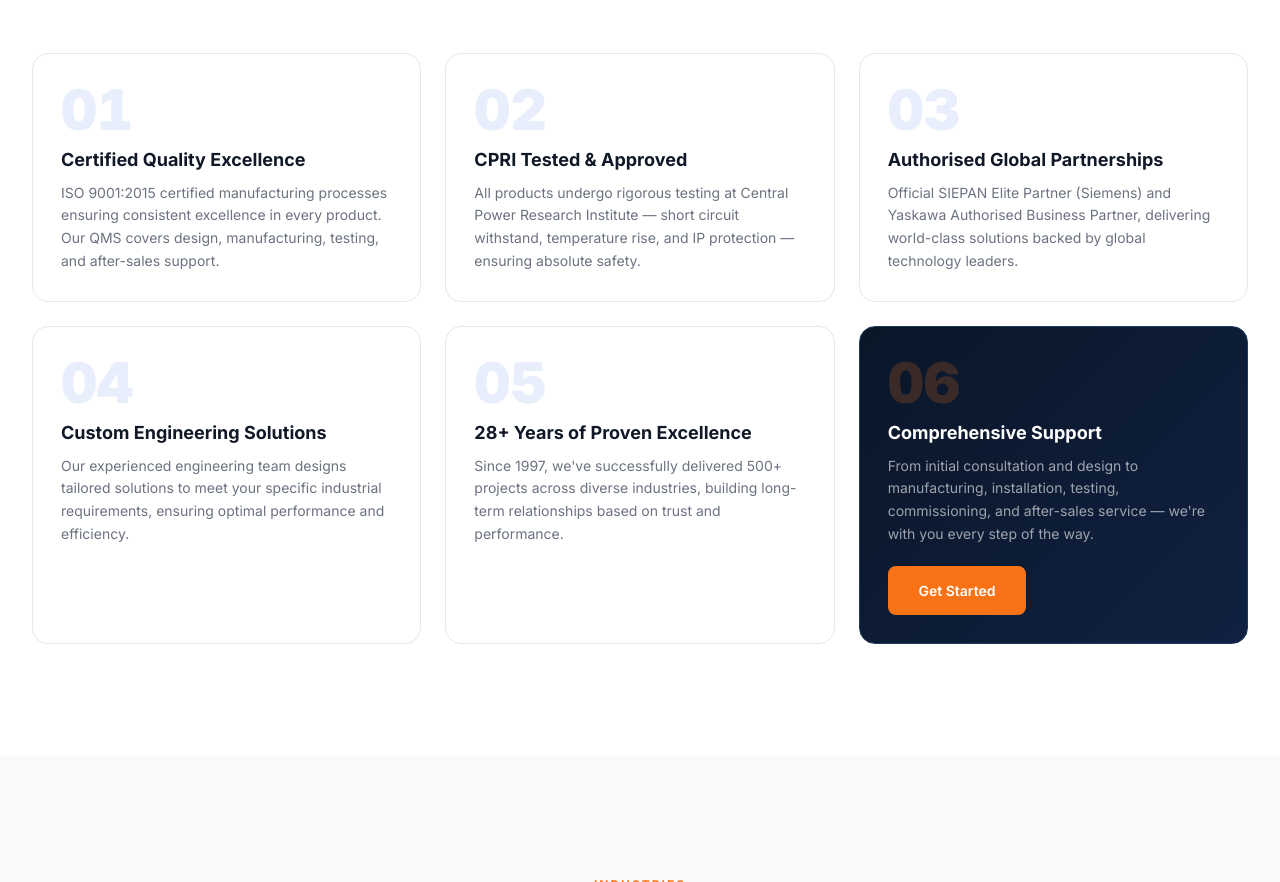
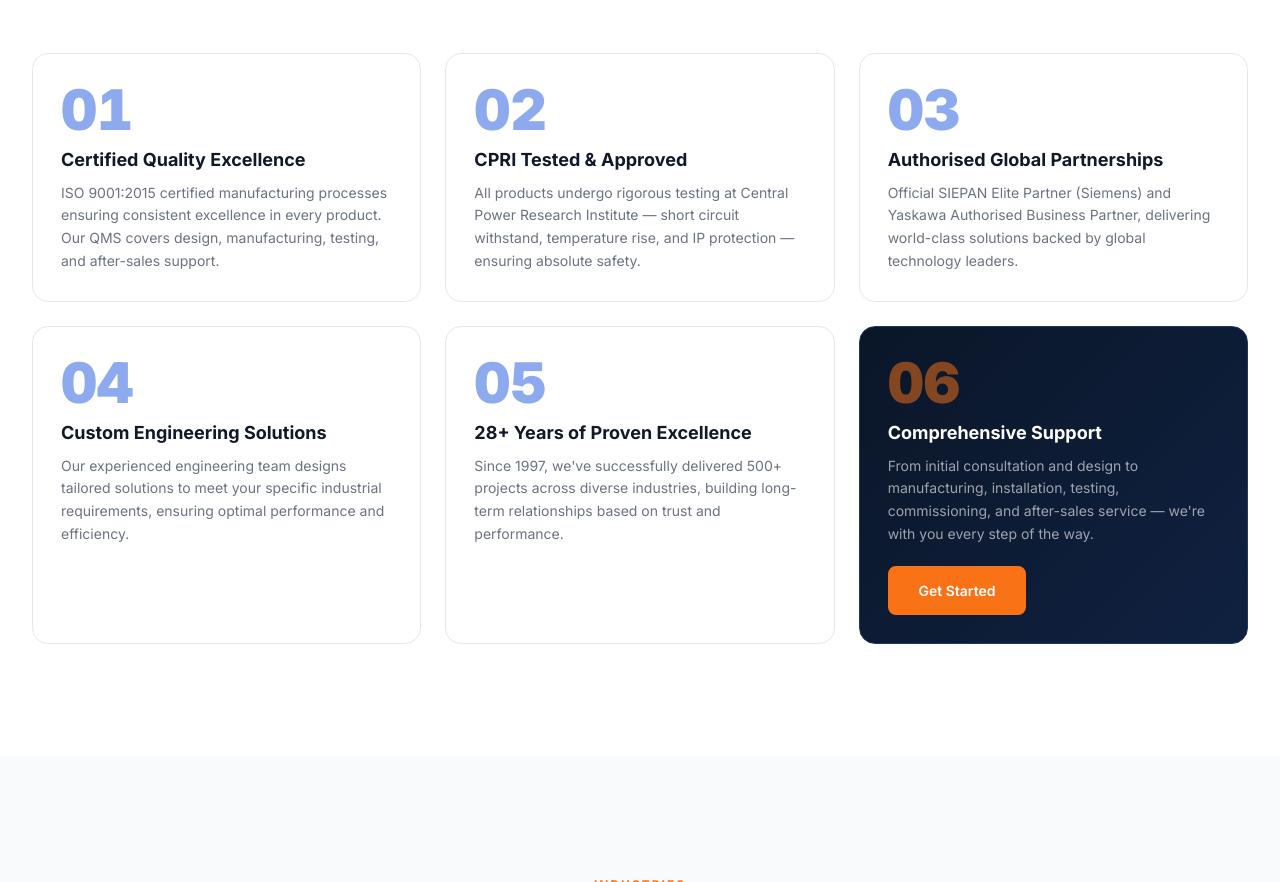
Before and after one commit to yashlikescode/apex-web, a plain HTML site: page index.html in a window 1280 px wide. Shown: the part 5250-6132 px from the top of the page. Drawn offline with nearby package versions, Linux system fonts and the light colour scheme.

Commit message:
updated the visibility

```diff
--- a/css/styles.css
+++ b/css/styles.css
@@ -568,7 +568,7 @@ body {
 .why-number {
   font-size: 3.5rem;
   font-weight: 900;
-  color: rgba(26, 86, 219, 0.1);
+  color: rgba(26, 86, 219, 0.5);
   line-height: 1;
   margin-bottom: 0.5rem;
   font-variant-numeric: tabular-nums;
--- a/index.html
+++ b/index.html
@@ -1821,7 +1821,7 @@
               border-color: #1e3a5f;
             "
           >
-            <div class="why-number" style="color: rgba(249, 115, 22, 0.2)">
+            <div class="why-number" style="color: rgba(249, 116, 22, 0.507)">
               06
             </div>
             <h3 class="font-bold text-white text-lg mb-2">
```
